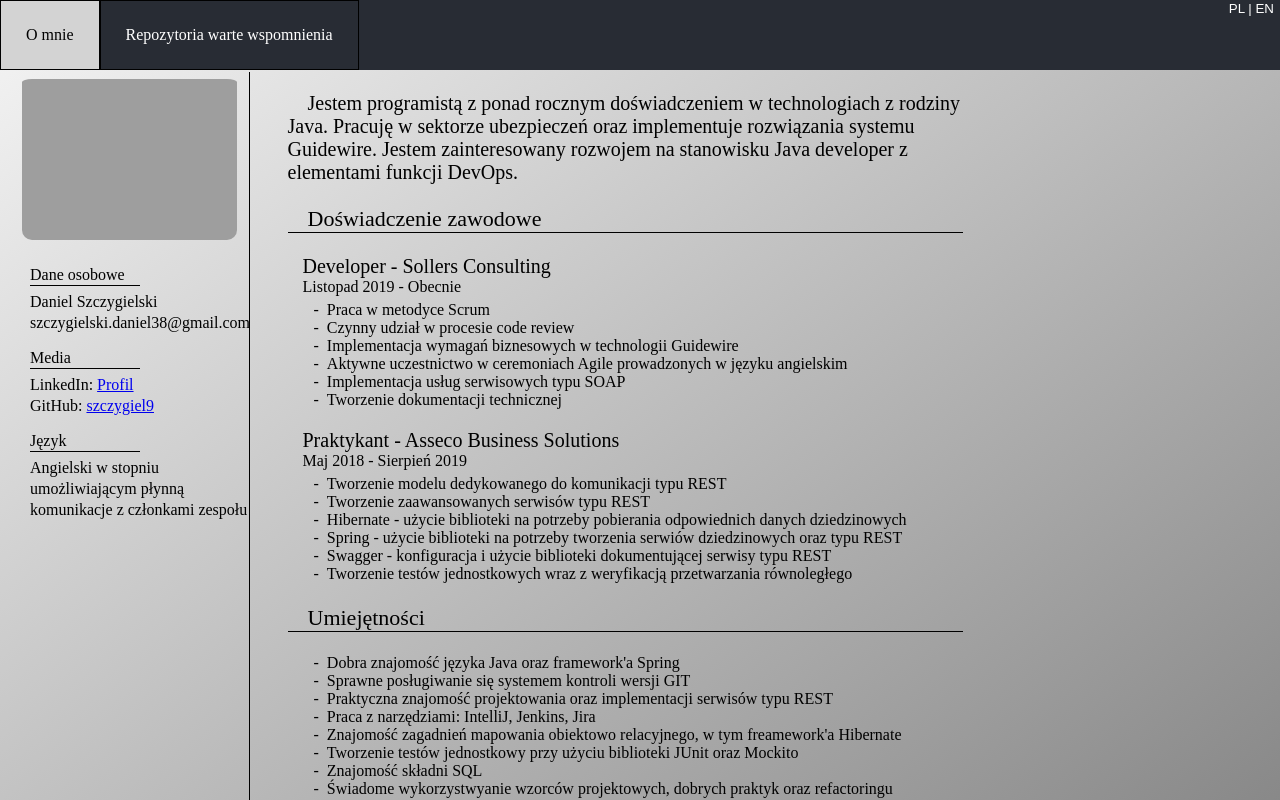
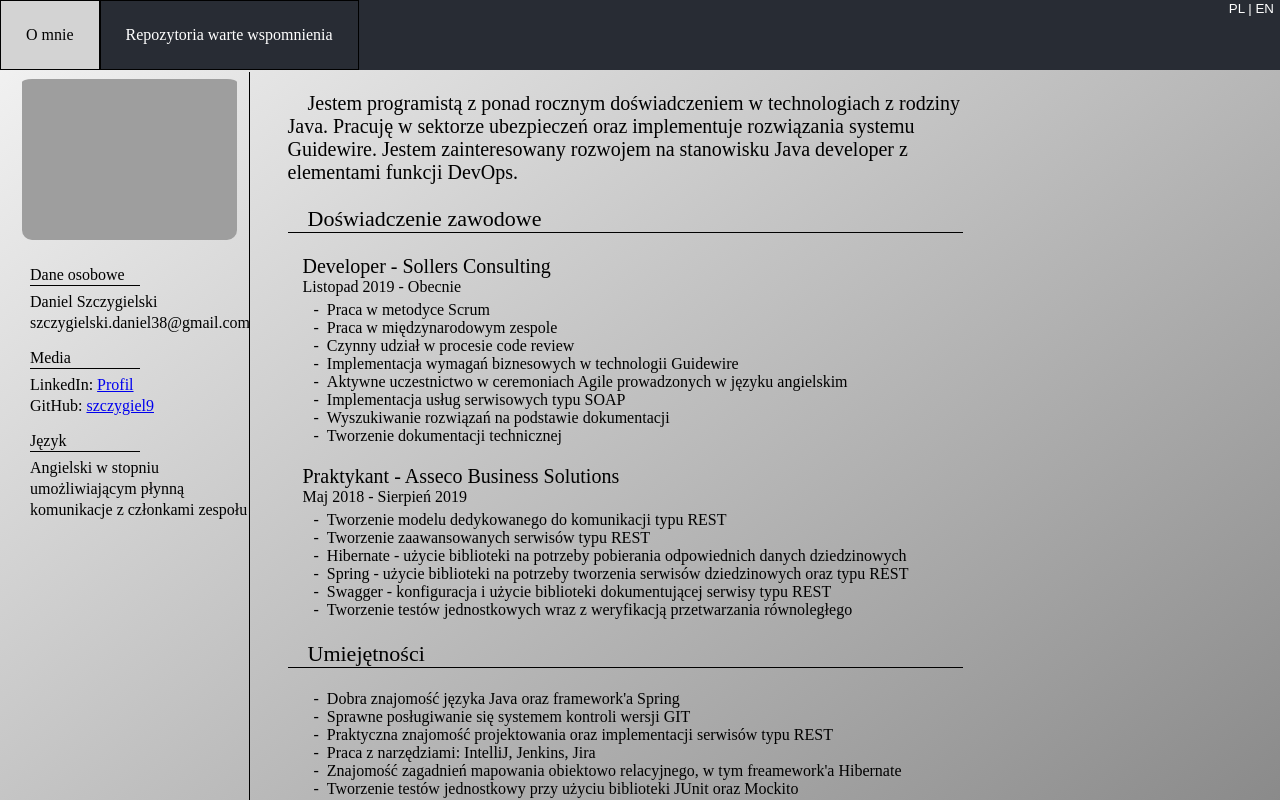
Before and after one commit to Szczygiel9/Protfolio, a React (Create React App) app: page /#/ in a window 1280 px wide. Shown: the top 800 px of the page. Built offline with nearby package versions, Linux system fonts and the light colour scheme.

Commit message:
Experience typos fix and new items

```diff
--- a/src/data/ExperienceItems.js
+++ b/src/data/ExperienceItems.js
@@ -6,7 +6,7 @@ const assecoExp = {
         "Tworzenie modelu dedykowanego do komunikacji typu REST",
         "Tworzenie zaawansowanych serwisów typu REST",
         "Hibernate - użycie biblioteki na potrzeby pobierania odpowiednich danych dziedzinowych",
-        "Spring - użycie biblioteki na potrzeby tworzenia serwiów dziedzinowych oraz typu REST",
+        "Spring - użycie biblioteki na potrzeby tworzenia serwisów dziedzinowych oraz typu REST",
         "Swagger - konfiguracja i użycie biblioteki dokumentującej serwisy typu REST",
         "Tworzenie testów jednostkowych wraz z weryfikacją przetwarzania równoległego"
     ]
@@ -18,10 +18,12 @@ const sollersExp = {
     position: "Developer - Sollers Consulting",
     descriptionPoints: [
         "Praca w metodyce Scrum",
+        "Praca w międzynarodowym zespole",
         "Czynny udział w procesie code review",
         "Implementacja wymagań biznesowych w technologii Guidewire",
         "Aktywne uczestnictwo w ceremoniach Agile prowadzonych w języku angielskim",
         "Implementacja usług serwisowych typu SOAP",
+        "Wyszukiwanie rozwiązań na podstawie dokumentacji",
         "Tworzenie dokumentacji technicznej"
     ]
 };
```
